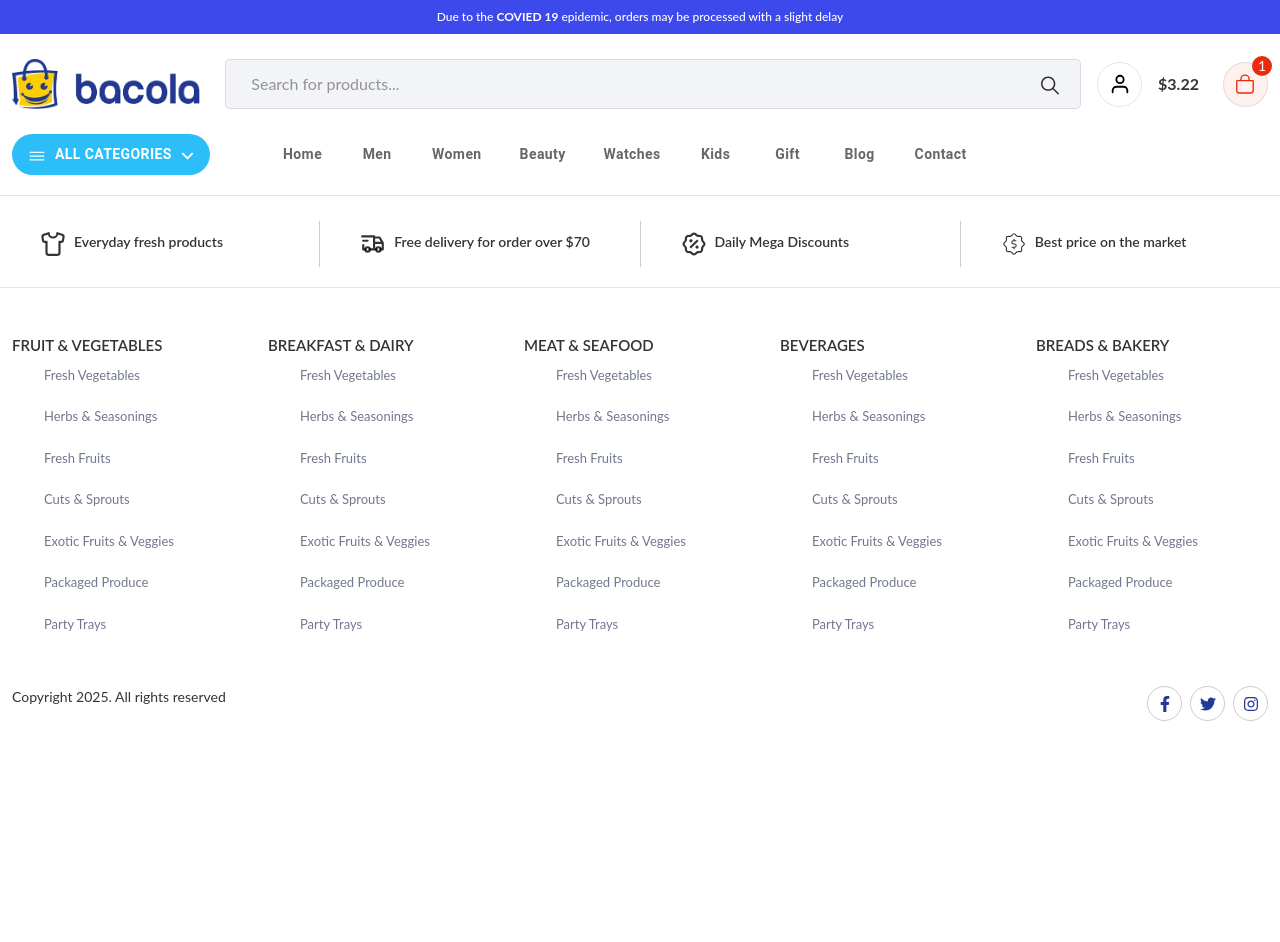
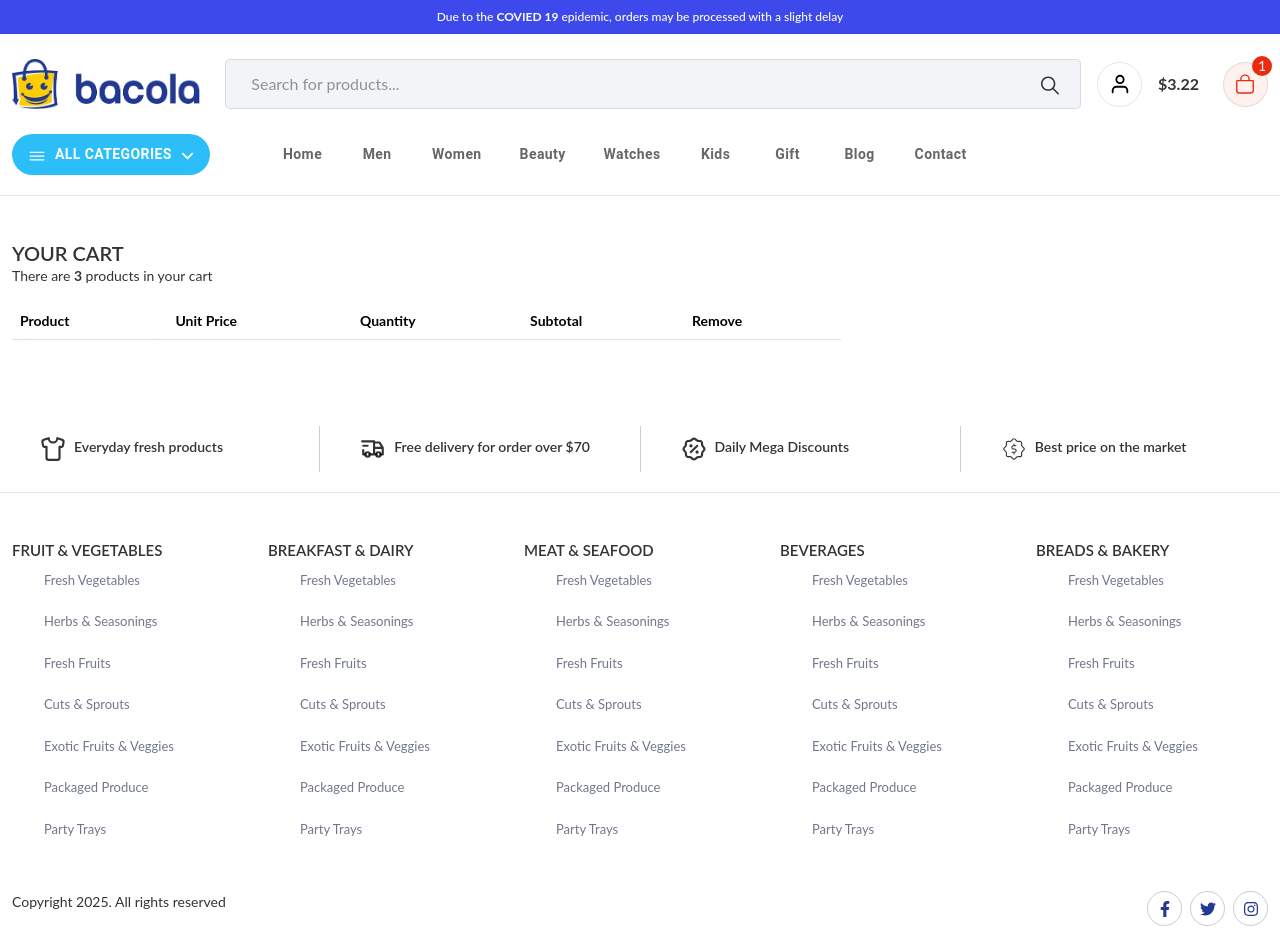
Before and after one commit to ifazzz/full-stack-ecommerce, a React (Create React App) app: page /cart in a window 1280 px wide. Before the commit the page ends 800 px from the top, so only its background shows below. Built offline with nearby package versions, Linux system fonts and the light colour scheme; no server answers.

Commit message:
add Cart page and enhance ProductDetails with related products titles

```diff
--- a/src/App.css
+++ b/src/App.css
@@ -502,6 +502,10 @@ nav .navPart2 ul li:hover .submenu{
   cursor: pointer;
   position: relative;
 }
+.productItem:hover{
+  box-shadow: 0 3px 6px rgba(0,0,0,0.16), 0 3px 6px rgba(0,0,0,0.23);
+  border: 1px solid transparent !important;
+}
 
 .productItem .badge{
   display: inline-block;
@@ -524,19 +528,19 @@ nav .navPart2 ul li:hover .submenu{
 }
 
 .info .oldPrice{
-  font-size: 16px;
+  font-size: 16px !important;
   font-weight: bold;
-  color: rgba(0,0,0,0.2);
+  color: rgba(0,0,0,0.4);
   text-decoration: line-through;
 }
-.info .oldPrice lg{
+.info .oldPrice.lg{
   font-size: 20px;
 }
 .info .netPrice{
-  font-size: 16px;
+  font-size: 16px !important;
   font-weight: bold;
 }
-.info .netPrice lg{
+.info .netPrice.lg{
   font-size: 20px;
 }
 
@@ -595,6 +599,9 @@ nav .navPart2 ul li:hover .submenu{
 .product_row{
   margin-left: -10px;
   margin-right: -10px;
+}
+.product_row .swiper{
+  padding-right: 80px !important;
 }
 .product_row .productItem{
 border-right: 1px solid transparent !important;
@@ -1035,6 +1042,9 @@ footer .copyright ul li a:hover svg{
 .productDetails h2.hd{
   font-size: 26px;
 }
+.productDetails h3.hd{
+  font-size: 18px !important;
+}
 
 .productDetails .oldPrice{
   font-size: 20px;
@@ -1173,3 +1183,16 @@ footer .copyright ul li a:hover svg{
     font-size: 13px;
     line-height: 22px;
   }
+
+.cartPage .table thead{
+  background: #ececec !important;
+  overflow: hidden;
+}
+.cartPage .table thead th:first-child{
+  border-top-left-radius: 15px !important;
+  border-bottom-left-radius: 15px !important
+}
+.cartPage .table thead th:first-child{
+  border-top-right-radius: 15px !important;
+  border-bottom-right-radius: 15px !important
+}
--- a/src/App.js
+++ b/src/App.js
@@ -9,6 +9,7 @@ import { createContext, useEffect, useState } from "react";
 import axios from "axios";
 import Footer from "./Components/Footer";
 import ProductModal from "./Components/ProductModal"
+import Cart from "./Pages/Cart";
 
 const MyContext = createContext();
 
@@ -44,6 +45,7 @@ function App() {
           <Route path="/" exact={true} element={<Home />} />
           <Route path="/cat/:id" exact={true} element={<Listing />} />
           <Route exact={true} path="/product/:id" element={<ProductDetails />} />
+          <Route exact={true} path="cart" element={<Cart />} />
         </Routes>
         <Footer />
 
--- a/src/Components/ProductItem/index.js
+++ b/src/Components/ProductItem/index.js
@@ -17,7 +17,7 @@ const ProductItem = (props) => {
   return (
     <>
       <div className={`productItem ${props.itemView}`}>
-        <div className="imgWrapper">
+        <div className="img_rapper">
           <img
             src="https://klbtheme.com/bacola/wp-content/uploads/2021/04/product-image-3-346x310.jpg"
             className="w-100"
--- /dev/null
+++ b/src/Pages/Cart/index.js
@@ -0,0 +1,45 @@
+const Cart = () => {
+  return (
+    <>
+      <section className="section cartPage">
+        <div className="container">
+          <div className="row">
+            <div className="col-md-8">
+              <h2 className="hd mb-0">Your Cart</h2>
+              <p>
+                There are <b>3</b> products in your cart
+              </p>
+
+              <div className="table-responsive">
+                <table className="table">
+                  <thead>
+                    <tr>
+                      <th>Product</th>
+                      <th>Unit Price</th>
+                      <th>Quantity</th>
+                      <th>Subtotal</th>
+                      <th>Remove</th>
+                    </tr>
+                  </thead>
+                </table>
+                <tbody>
+                  <tr>
+                    <td></td>
+                    <td></td>
+                    <td></td>
+                    <td></td>
+                    <td></td>
+                  </tr>
+                </tbody>
+              </div>
+            </div>
+
+            <div className="col-md-4"></div>
+          </div>
+        </div>
+      </section>
+    </>
+  );
+};
+
+export default Cart;
--- a/src/Pages/Home/index.js
+++ b/src/Pages/Home/index.js
@@ -183,6 +183,7 @@ const Home = () => {
                   slidesPerView={4}
                   spaceBetween={0}
                   navigation={true}
+                  slidesPerGroup={3}
                   modules={[Navigation]}
                   className="mySwiper"
                 >
--- a/src/Pages/ProductDetails/RelatedProducts/index.js
+++ b/src/Pages/ProductDetails/RelatedProducts/index.js
@@ -5,20 +5,21 @@ import "swiper/css/navigation";
 import { Navigation } from "swiper/modules";
 import ProductItem from "../../../Components/ProductItem";
 
-const RelatedProducts = () => {
+const RelatedProducts = (props) => {
   return (
     <>
       <div className="d-flex align-item-center mt-3">
         <div className="info w-75">
-          <h3 className="mb-1 hd">RELATED PRODUCT</h3>
+          <h3 className="mb-1 hd">{props.title}</h3>
         </div>
       </div>
 
-      <div className="product_row w-100 mt-1">
+      <div className="product_row w-100 mt-0">
         <Swiper
           slidesPerView={5}
           spaceBetween={0}
           navigation={true}
+          slidesPerGroup={3}
           modules={[Navigation]}
           className="mySwiper"
         >
--- a/src/Pages/ProductDetails/index.js
+++ b/src/Pages/ProductDetails/index.js
@@ -360,7 +360,9 @@ const ProductDetails = () => {
 
           <br />
 
-          <RelatedProducts/>
+          <RelatedProducts title="RELATED PRODUCT"/>
+
+          <RelatedProducts title="RECENTLY VIEWED PRODUCTS"/>
 
         </div>
       </section>
```
